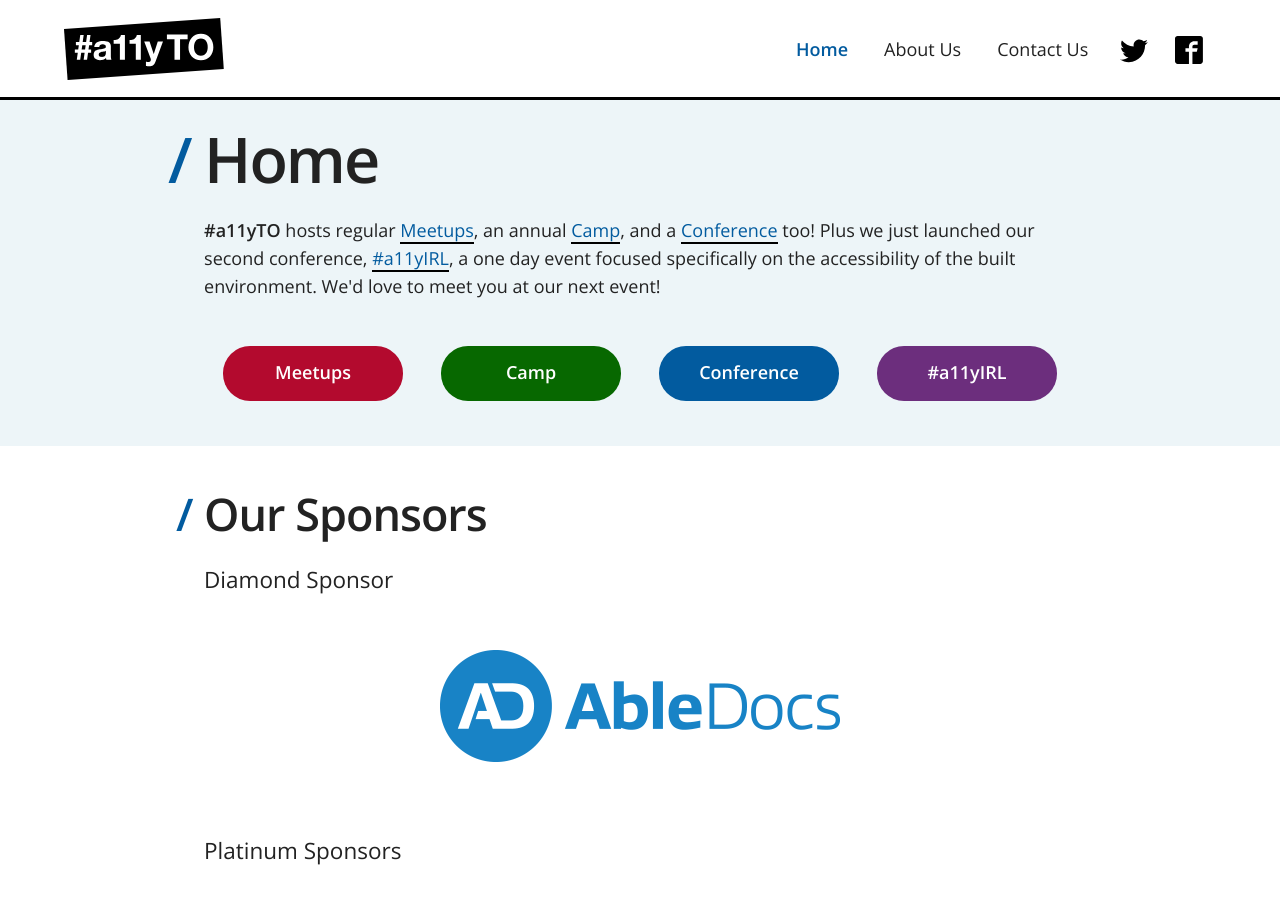
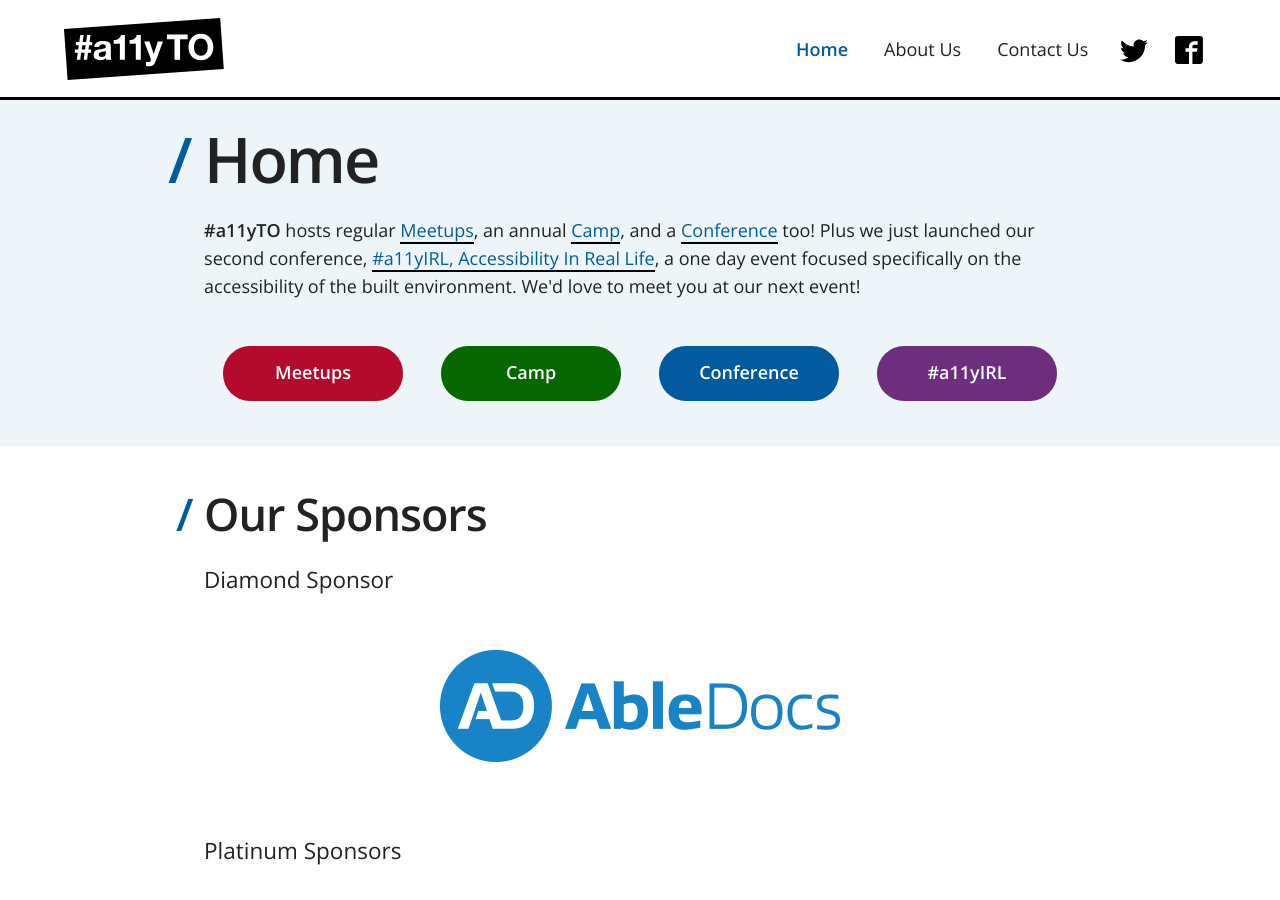
Before and after one commit to a11yTO/A11yTO-Main, a Jekyll site: the page built from index.html, in a window 1280 px wide and 900 px high. Built offline with Jekyll 4.4.1, drawn with Linux system fonts in a browser that asks for light colours.

Commit message:
Add context to #a11yIRL links

```diff
--- a/_layouts/home.html
+++ b/_layouts/home.html
@@ -18,7 +18,7 @@
             <a class="conf" href="https://conf.a11yto.com/">Conference</a>
           </li>
           <li>
-            <a class="irl" href="http://irl.a11yto.com/">#a11yIRL</a>
+            <a class="irl" href="http://irl.a11yto.com/">#a11yIRL<span class="sr-only">, Accessibility In Real Life</span></a>
           </li>
         </ul>
       </nav>
--- a/index.html
+++ b/index.html
@@ -11,4 +11,4 @@
         <a href="https://www.meetup.com/a11yTO/">Meetups</a>, an annual
         <a href="http://camp.a11yto.com/">Camp</a>, and a
         <a href="http://conf.a11yto.com/">Conference</a> too! Plus we just launched our second conference,
-        <a href="http://conf.a11yto.com/">#a11yIRL</a>, a one day event focused specifically on the accessibility of the built environment. We'd love to meet you at our next event!</p>
+        <a href="http://conf.a11yto.com/">#a11yIRL, Accessibility In Real Life</a>, a one day event focused specifically on the accessibility of the built environment. We'd love to meet you at our next event!</p>
```
